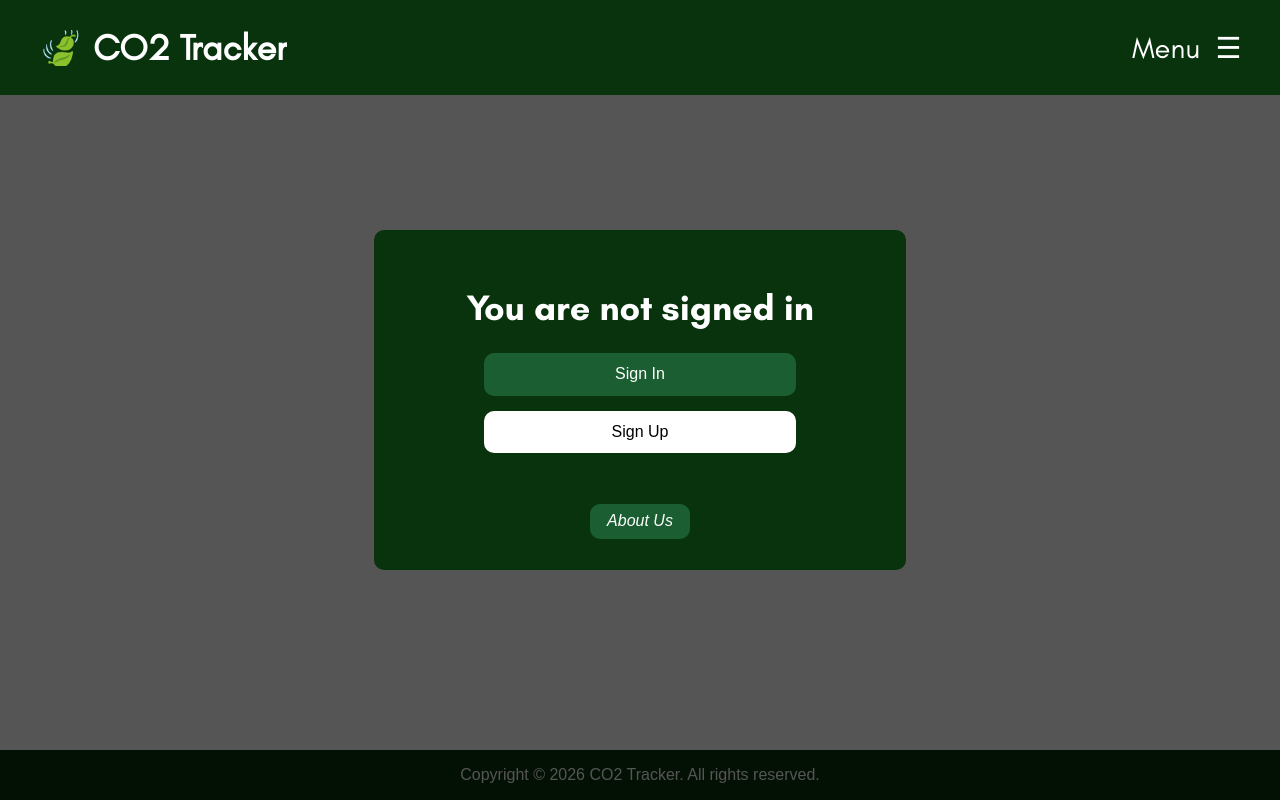
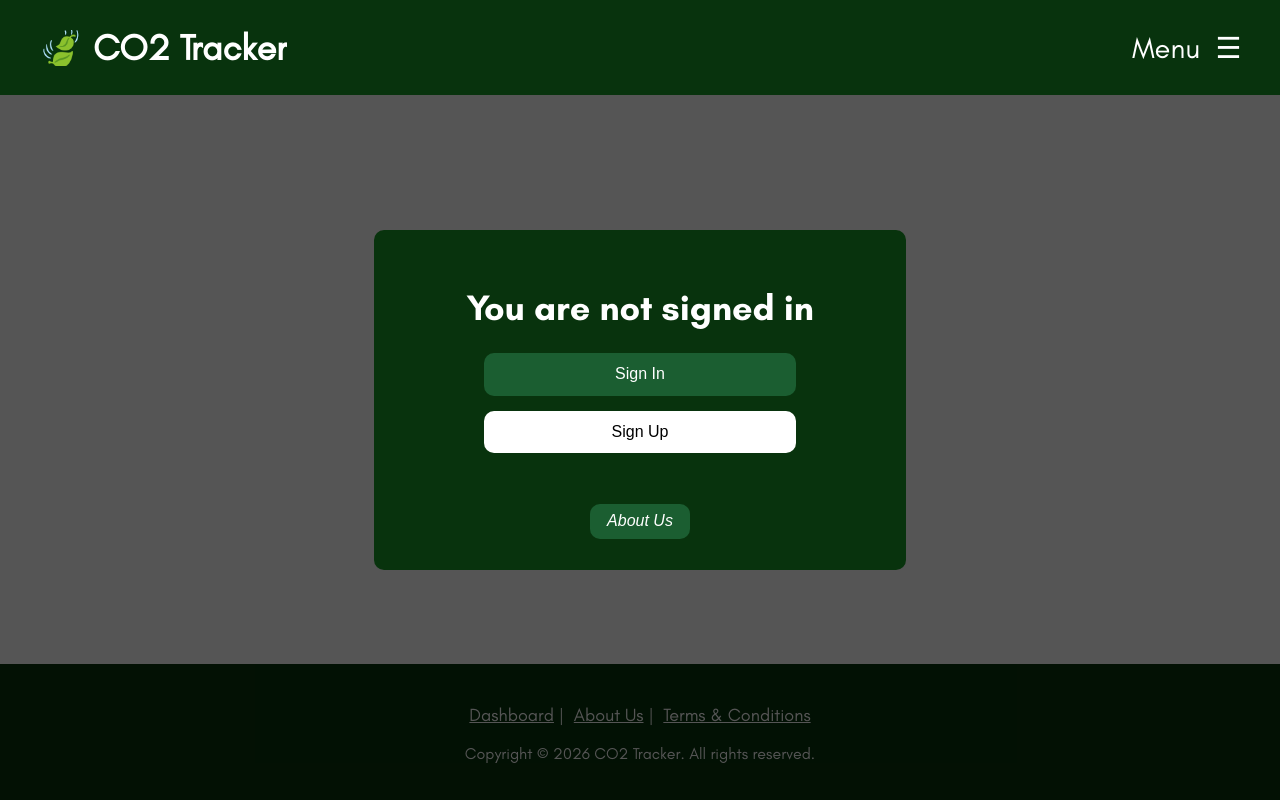
Before and after one commit to DohfoiledAgain/GroupProject_CarbonTracker_Group19, a PHP site: page /index.php in a window 1280 px wide. Run offline with PHP 8.4, Linux system fonts and the light colour scheme; some libraries are stand-ins or nearby versions.

Commit message:
(greatly) improved terms and conditions & styled footer
- fully wrote out the terms and conditions
- added a new terms & conditions button to the footer so registered users can look at them again
- styled the footer a little more to make it more in line with the rest of the website

```diff
--- a/Website/components/footer.php
+++ b/Website/components/footer.php
@@ -6,6 +6,16 @@
 
 </body>
 <footer>
-  <p style="font-size: 16px; text-align: center;">Copyright © 2026 CO2 Tracker. All rights reserved.</p>
+    <p style="font-size: 18px; text-align: center; font-family: Glacial Indifference;">
+        <br>
+        <a href="index.php" style="color: white; text-decoration: underline; cursor: pointer;">Dashboard</a>&nbsp|&nbsp
+        <a href="about-us.php" style="color: white; text-decoration: underline; cursor: pointer;">About Us</a>&nbsp|&nbsp
+        <a href="?show-terms=1" style="color: white; text-decoration: underline; cursor: pointer;">Terms & Conditions</a>
+        <br>
+    </p>
+    <p style="font-size: 16px; text-align: center; font-family: Glacial Indifference;">
+        Copyright © 2026 CO2 Tracker. All rights reserved.
+    </p>
+    <br>
 </footer>
 </html>
--- a/Website/components/functions.php
+++ b/Website/components/functions.php
@@ -213,6 +213,43 @@ if (isset($_POST['action'])) {
   }
 }
 
+
+/* ------------ T&Cs Button Form Checks */
+
+if (isset($_GET['show-terms'])) {
+    echo '
+        <div id="tc-overlay" style="display: flex !important;">
+          <div class="content">
+            <h1>Terms and Conditions</h1>
+            <div id="scroll-box">
+
+                If you continue to browse and use this website, you are agreeing to comply with and be bound by the following terms and conditions of use. If you disagree with any part of these terms and conditions, please do not use our website.
+                <br>
+                <ul>
+                    <li>The information contained in this website is for general information purposes only. The information is provided by various trusted sources and while we endeavour to keep the information up to date and correct, we make no representations or warranties of any kind, express or implied, about the completeness, accuracy, reliability, suitability or availability with respect to the website or the information, products, services, or related graphics contained on the website for any purpose. Any reliance you place on such information is therefore strictly at your own risk.
+                    </li><br>
+                    <li>All emission factors used to calculate CO2 emissions are derived from the latest UK Government Greenhouse Gas (GHG) Conversion Factors (2025) published by the Department for Energy Security and Net Zero (DESNZ) and DEFRA. However we cannot ensure these factors are up to date or entirely accurate, they are simply used as a base factor to give users a general idea of their carbon usage.
+                    </li><br>
+                    <li>Our system to provide recommendations for reducing CO2 emissions provides you with suggestions, not instructions. Therefore we do not encourage you to do anything you are uncomfortable with or that may put you in danger. In no event will we be liable for any loss or damage concerning personal property, profits, or your health.
+                    </li><br>
+                    <li>From time to time this website may also include links to other websites. These links are provided for your convenience to provide further information. They do not signify that we endorse the websites. We have no responsibility for the content of the linked website(s).
+                    </li><br>
+                    <li>Your use of this website and any dispute arising out of such use of the website is subject to the laws of England, Northern Ireland, Scotland and Wales.
+                    </li><br>
+                    <li>User information is stored in our own database system and will not be shared or sold to any external organisations. Sensitive information such as passwords are encrypted with a hashing algorithm and stored in this encrypted format. The decryption key is not attainable, nor is it stored or kept in any form. Therefore, once registered, your password cannot be accessed or changed by anyone. However, we are not liable for any damages or loss of information should a data breach occur. By signing up you have understood and agreed to this risk.
+                    </li><br>
+                    <li>Every effort is made to keep the website up and running smoothly. However, our team takes no responsibility for, and will not be liable for, the website being temporarily unavailable due to technical issues beyond our control.
+                    </li><br>
+                </ul>
+                Copyright © 2026 CO2 Tracker. All rights reserved.
+
+            </div>
+            <br>
+            <button id="tc-accept-btn" onclick="closeTC()">Close</button>
+          </div>
+        </div>
+    ';
+}
 
 
 /* ------------------------------------ FUNCTIONS ------------------*/
--- a/Website/js/functions.js
+++ b/Website/js/functions.js
@@ -70,3 +70,15 @@ function randomRecommendations() {
         recommendationsSpan.innerHTML = "Failed to retrieve random recommendations.";
     }
 }
+
+
+// ------------ Other Functions
+function closeTC() {
+    const overlay = document.getElementById('tc-overlay');
+    if (overlay) {
+        overlay.style.display = 'none';
+    }
+
+    const newUrl = window.location.protocol + "//" + window.location.host + window.location.pathname;
+    window.history.pushState({ path: newUrl }, '', newUrl);
+}
```
Also changed, not shown: Website/components/termsconditions.php (+23 -1 lines).
